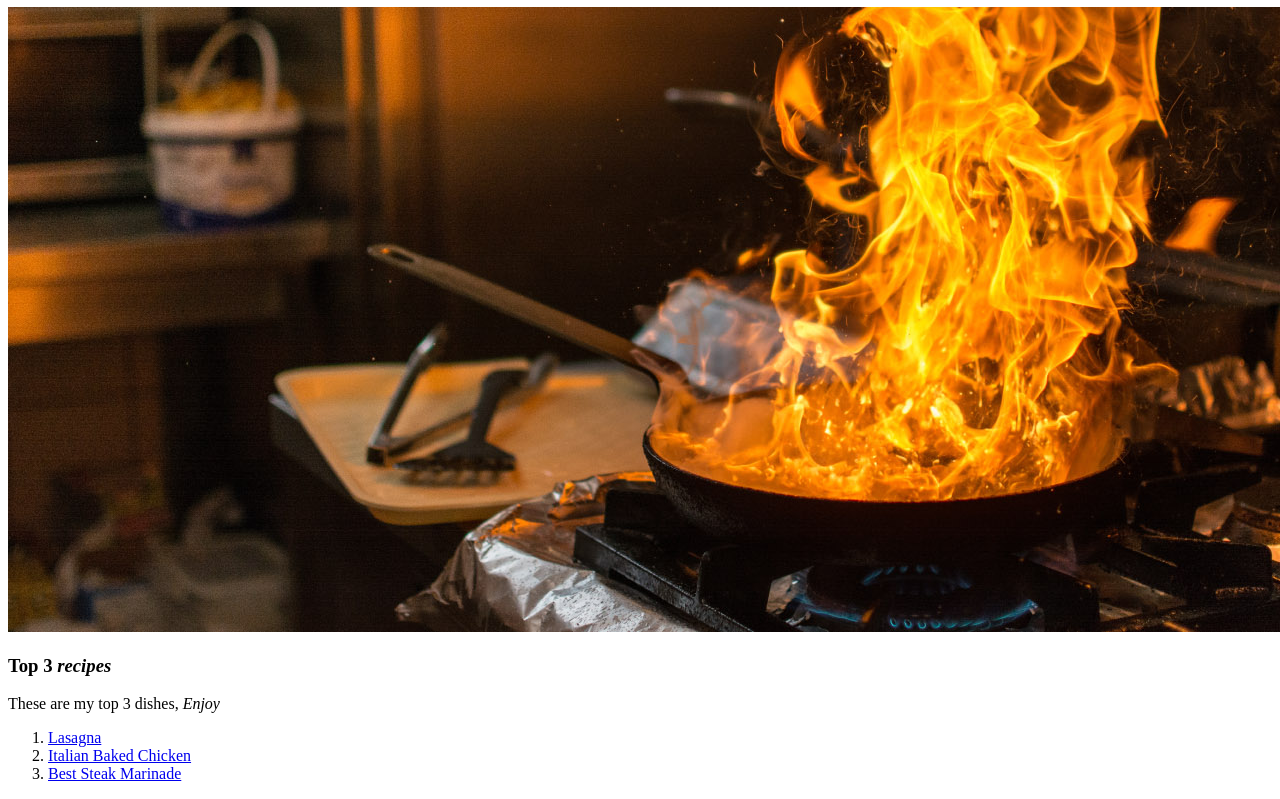
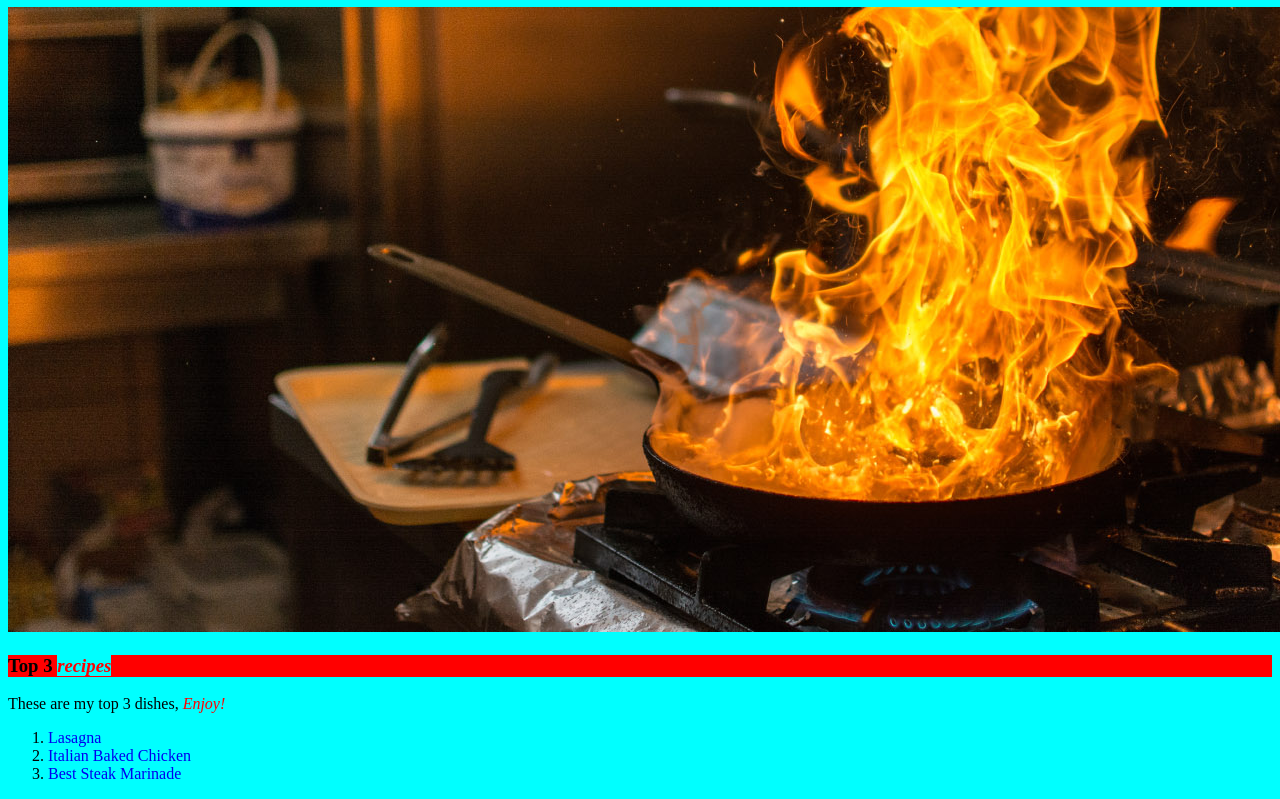
Before and after one commit to lebogang187/Odin-recipes, a plain HTML site: page index.html in a window 1280 px wide. Shown: the part 73-872 px from the top of the page. Drawn offline with Linux system fonts and the light colour scheme.

Commit message:
Add all files and updated existing html files

```diff
--- a/index.html
+++ b/index.html
@@ -4,15 +4,17 @@
     <meta charset="UTF-8">
     <meta http-equiv="X-UA-Compatible" content="IE=edge">
     <meta name="viewport" content="width=device-width, initial-scale=1.0">
+    <link rel="stylesheet" href="/styles/styles.css"/>
     <title>Odin Recipes</title>
 </head>
 <body>
     <h1>Odin Recipes</h1>
-    <img src="/recipes/images/fierpan.jpg" alt="kitchen quote">
-<h3>Top 3 <em>recipes</em></h3>
-<p>
-    These are my top 3 dishes, <em>Enjoy</em>
-</p>
+    <img src="/recipes/images/fierpan.jpg" alt="pan on fire">
+
+    <h3>Top 3 <em>recipes</em></h3>
+    <p>
+        These are my top 3 dishes, <em>Enjoy!</em>
+    </p>
     <ol>
        <li><a href="/recipes/lasagna.html">Lasagna</a></li>
        <li><a href="/recipes/chicken.html">Italian Baked Chicken</a></li>
--- /dev/null
+++ b/styles/styles.css
@@ -0,0 +1,27 @@
+* {
+    font-family: serif;
+    background-color: aqua;
+}
+
+h3 {
+    background-color: red;
+}
+em {
+    color: red;
+}
+a:visited,
+a:link {
+    colour: black;
+    text-decoration: none;
+}
+
+a:hover {
+    text-decoration: underline;
+    color: red;
+}
+
+h3:hover {
+    text-decoration: none;
+    color: snow;
+    background-color: black;
+}
```
Also changed, not shown: recipes/chicken.html (+2 -0 lines), recipes/lasagna.html (+2 -0 lines), recipes/steak.html (+2 -0 lines).
